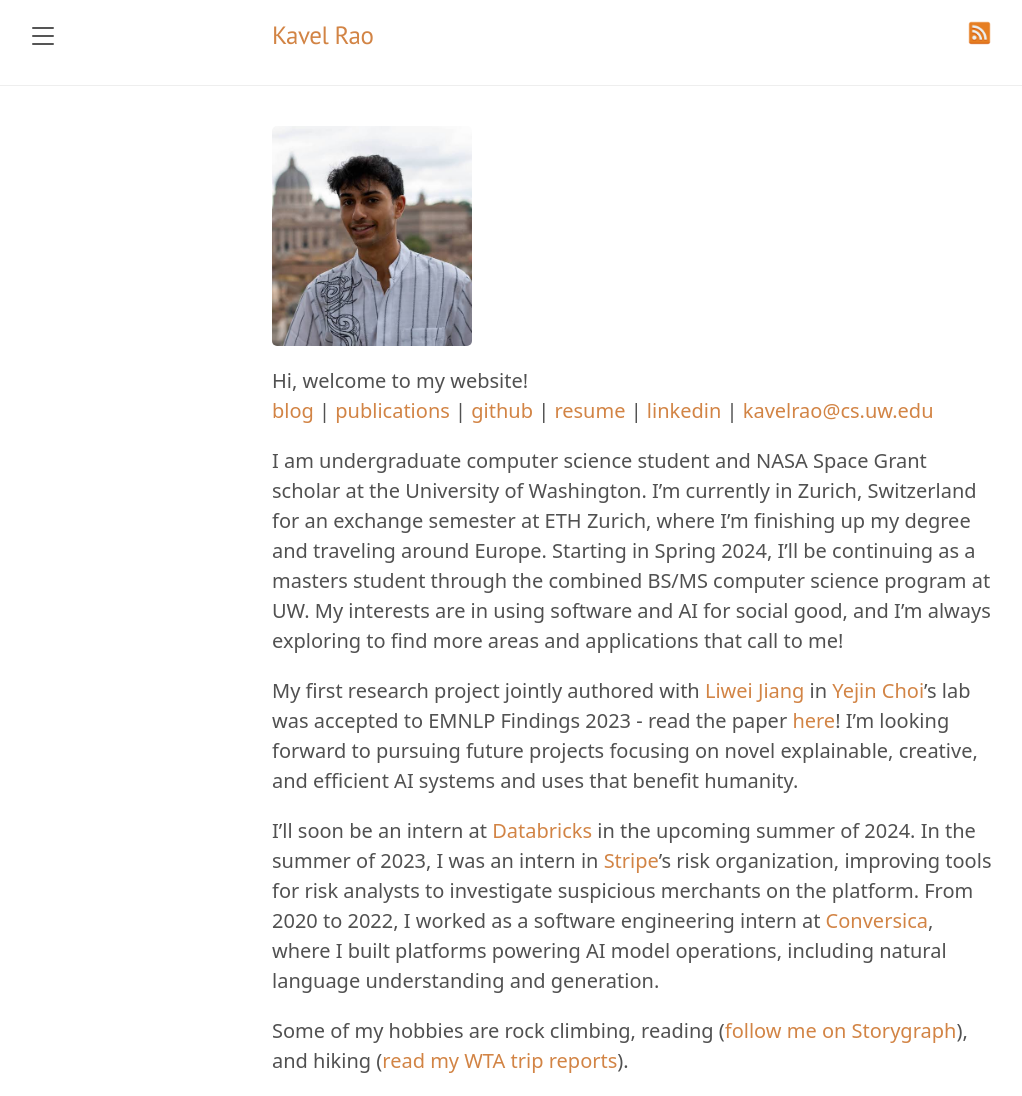
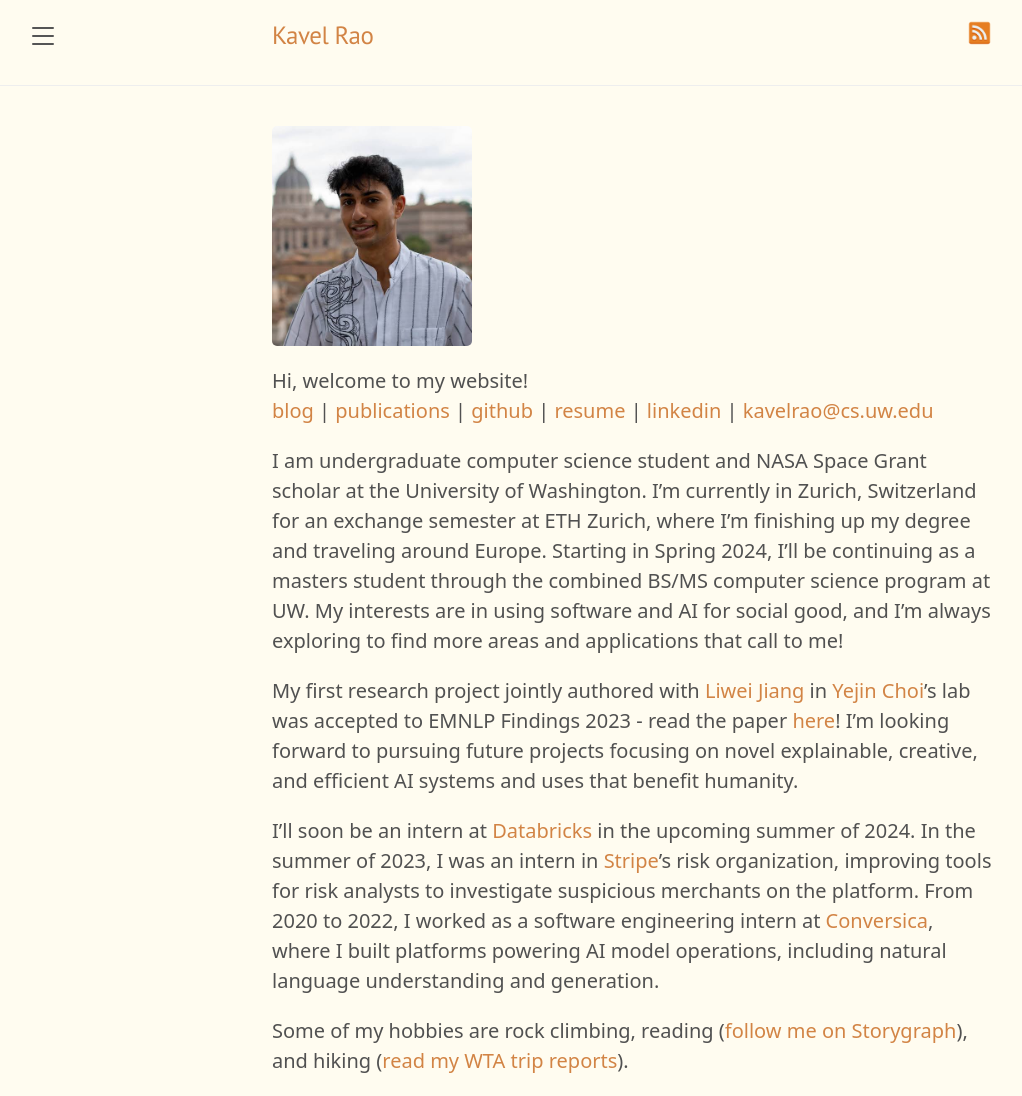
Before and after one commit to kavelrao/kavelrao.github.io, a Jekyll site: the page built from index.md, in a window 1280 px wide. Shown: the whole page, without its empty margins (8-1030 px from the left). Built offline with Jekyll 4.4.1, drawn with Linux system fonts in a browser that asks for light colours.

Commit message:
change background color to paper

```diff
--- a/public/css/lanyon.css
+++ b/public/css/lanyon.css
@@ -221,7 +221,7 @@ a.sidebar-nav-item:focus {
   align-items: center;
   padding: .25rem .75rem;
   color: #505050;
-  background-color: #fff;
+  background-color: #fffcf0;
   border-radius: .25rem;
   cursor: pointer;
 }
--- a/public/css/poole.css
+++ b/public/css/poole.css
@@ -60,7 +60,7 @@ html {
 
 body {
   color: #515151;
-  background-color: #fff;
+  background-color: #fffcf0;
   -webkit-text-size-adjust: 100%;
       -ms-text-size-adjust: 100%;
 }
```
